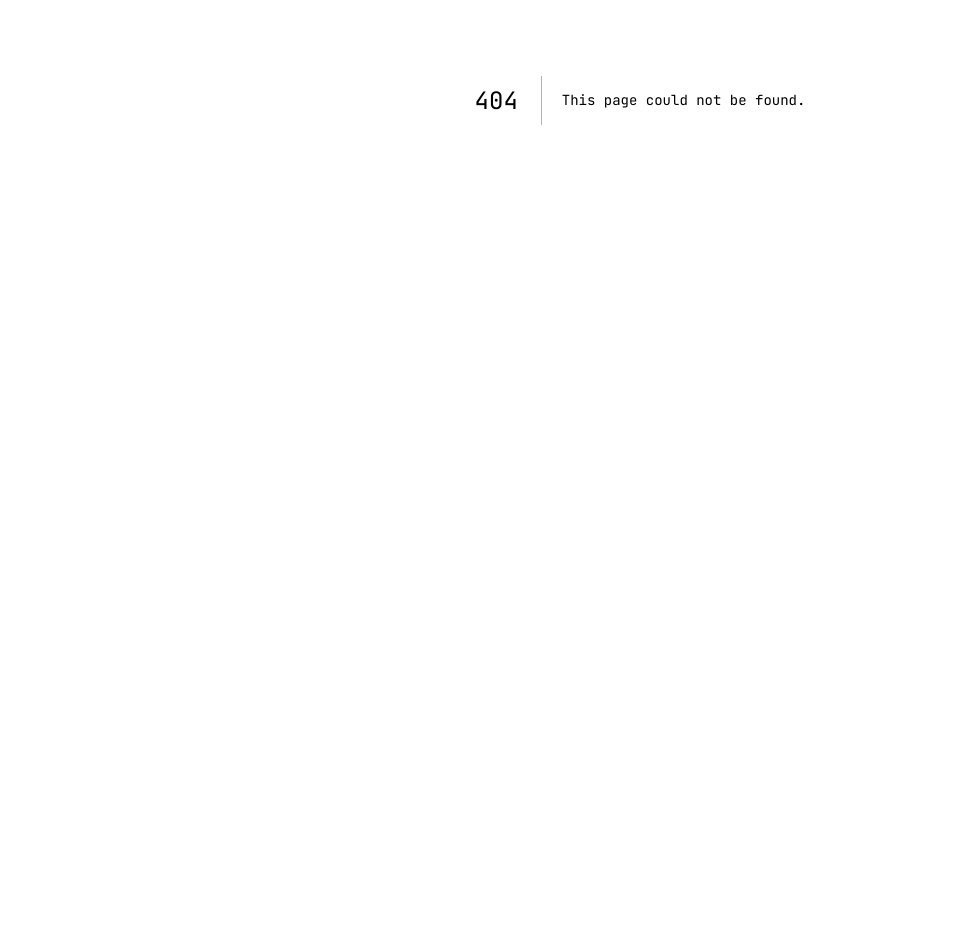
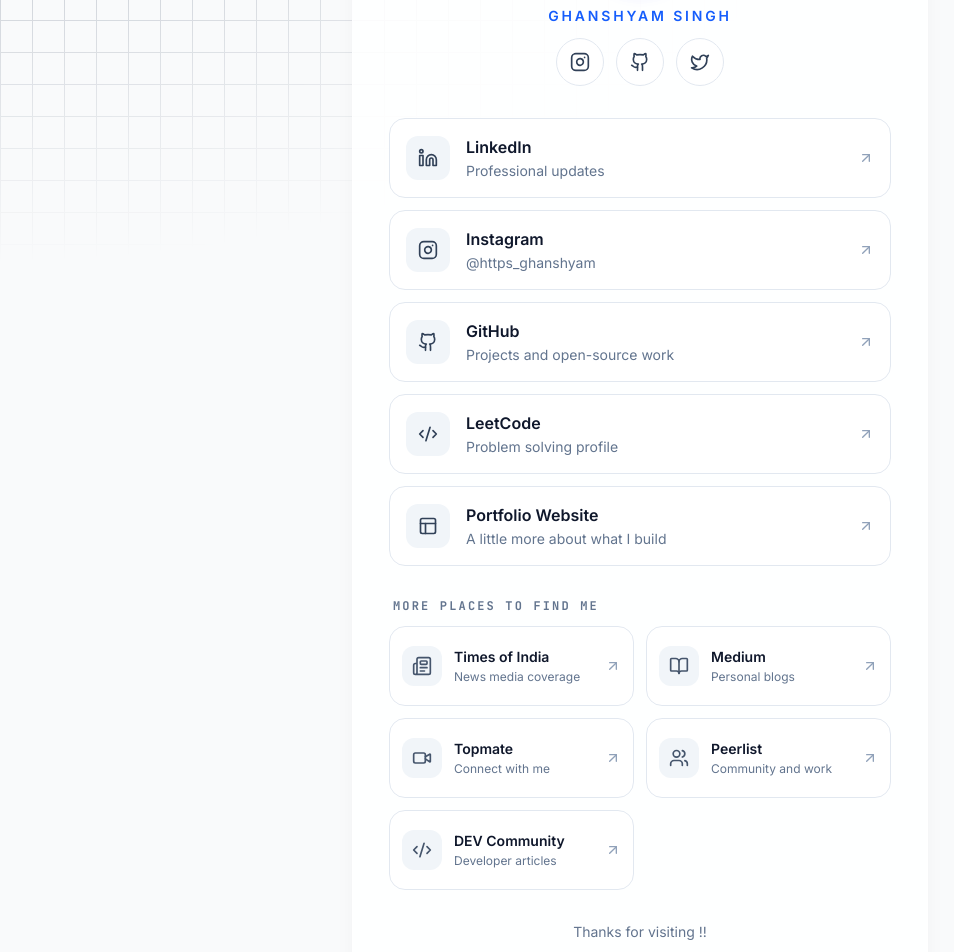
Before and after one commit to ghanshyam2005singh/ghanshyamsingh.dev, a Next.js app: page /socials in a window 1280 px wide. Before the commit this address had no page. Shown: the part 300-1252 px from the top of the page, without its empty margins (0-954 px from the left). Before the commit the page ends 800 px from the top, so only its background shows below. Built offline with nearby package versions, Linux system fonts and the light colour scheme.

Commit message:
social page added and other pages update

```diff
--- a/src/components/About.tsx
+++ b/src/components/About.tsx
@@ -62,7 +62,7 @@
         });
       } catch {
         setStats({
-          public_repos: 202,
+          public_repos: 204,
           organisations: 10,
         });
       }
@@ -73,17 +73,23 @@
   return stats;
 };
 
-const About: React.FC = () => {
+type AboutProps = {
+  showPhoto?: boolean;
+};
+
+const About: React.FC<AboutProps> = ({ showPhoto = false }) => {
   const [imgLoaded, setImgLoaded] = useState(false);
   const github = useGithubStats(GITHUB_USERNAME);
 
   return (
     <section
       id="about"
-      className="min-h-screen flex items-center justify-center z-10 px-4 sm:px-6 lg:px-8 py-20"
+      className={`flex items-center justify-center z-10 px-4 sm:px-6 lg:px-8 ${
+        showPhoto ? "min-h-screen py-20" : "py-10 sm:py-12"
+      }`}
     >
       <div className="max-w-6xl z-10 mx-auto">
-        <div className="grid grid-cols-1 lg:grid-cols-2 gap-12 z-10 lg:gap-16 items-center">
+        <div className={`grid grid-cols-1 ${showPhoto ? "lg:grid-cols-2" : ""} gap-12 z-10 lg:gap-16 items-center`}>
 
           {/* Text Content */}
           <div className="space-y-6">
@@ -97,10 +103,10 @@
                 <Typewriter />
               </div>
 
-              <p className="text-lg sm:text-xl text-gray-600 leading-relaxed max-w-lg">
+              {/* <p className="text-lg sm:text-xl text-gray-600 leading-relaxed max-w-lg">
                 I build digital solutions that make a difference. Passionate about creating
                 tools for students and developers, exploring AI, and turning ideas into reality.
-              </p>
+              </p> */}
             </div>
 
             {/* Simple Stats */}
@@ -110,7 +116,7 @@
                 <div className="text-sm text-gray-600">Contributions</div>
               </div>
               <div className="text-center">
-                <div className="text-2xl font-bold text-gray-900">{github?.public_repos || 202}</div>
+                <div className="text-2xl font-bold text-gray-900">{github?.public_repos || 204}</div>
                 <div className="text-sm text-gray-600">Projects</div>
               </div>
               <div className="text-center">
@@ -145,12 +151,11 @@
                   LeetCode
                 </a>
                 <a
-                  href="https://linktr.ee/https_ghanshyam"
-                  target="_blank"
+                  href="./socials"
                   rel="noopener noreferrer"
                   className="px-5 py-2.5 border border-gray-300 text-gray-700 rounded-lg text-sm font-medium hover:bg-gray-50 transition-colors"
                 >
-                  Linktree
+                  Socials
                 </a>
                 <a
                   href="https://github.com/ghanshyam2005singh"
@@ -164,8 +169,8 @@
             </div>
           </div>
 
-          {/* Photo */}
-          <div className="flex justify-center lg:justify-end">
+          {/* Show the profile photo on the home page only. */}
+          {showPhoto && <div className="flex justify-center lg:justify-end">
             <div className="relative">
               <div className="w-80 h-80 sm:w-96 sm:h-96 relative">
                 {/* Background decoration */}
@@ -189,7 +194,7 @@
                 </div>
               </div>
             </div>
-          </div>
+          </div>}
 
         </div>
       </div>
--- a/src/components/Achievments.tsx
+++ b/src/components/Achievments.tsx
@@ -39,7 +39,7 @@
 ];
 
 const Achievements: React.FC = () => (
-  <section id="achievements" className="py-16 px-4 sm:px-6 lg:px-8 bg-gray-50">
+  <section id="achievements" className=" px-4 sm:px-6 lg:px-8 bg-gray-50">
     <div className="max-w-6xl mx-auto">
       {/* Header */}
       <div className="text-center mb-12">
--- a/src/components/Contact.tsx
+++ b/src/components/Contact.tsx
@@ -44,7 +44,7 @@
   return (
     <section id="contact" className="py-16 px-4 sm:px-6 lg:px-8 bg-white">
       <div className="max-w-6xl mx-auto">
-        <div className="mb-12 max-w-3xl">
+        {/* <div className="mb-12 max-w-3xl">
           <p className="text-blue-600 font-semibold mb-3">Contact</p>
           <h2 className="text-3xl sm:text-4xl font-bold text-gray-900 mb-4">
             Get In Touch
@@ -53,7 +53,7 @@
             Have a project in mind or want to collaborate? Drop me a message and
             I&apos;ll get back to you as soon as possible.
           </p>
-        </div>
+        </div> */}
 
         <div className="grid grid-cols-1 lg:grid-cols-[0.8fr_1.2fr] gap-8 items-start">
           <aside className="rounded-lg border border-gray-200 bg-gray-50 p-6">
@@ -77,7 +77,7 @@
                   ghanshyam2005singh@gmail.com
                 </span>
               </a>
-              <div className="flex items-center gap-3 rounded-lg bg-white p-3 text-gray-700 border border-gray-200">
+              {/* <div className="flex items-center gap-3 rounded-lg bg-white p-3 text-gray-700 border border-gray-200">
                 <MapPin className="h-5 w-5 shrink-0" />
                 <span className="text-sm font-medium">India / Remote</span>
               </div>
@@ -98,9 +98,7 @@
               >
                 <Linkedin className="h-5 w-5 shrink-0" />
                 <span className="text-sm font-medium">LinkedIn</span>
-              </a>
-            </div>
-          </aside>
+              </a> */}
 
           <form
             onSubmit={handleSubmit}
@@ -178,8 +176,11 @@
               </div>
             )}
           </form>
+          </div>
+          </aside>
         </div>
       </div>
+
     </section>
   );
 };
--- a/src/components/Skills.tsx
+++ b/src/components/Skills.tsx
@@ -56,7 +56,7 @@
 ];
 
 const Skills: React.FC = () => (
-  <section id="skills" className="py-16 px-4 z-10 sm:px-6 lg:px-8 bg-gray-50">
+  <section id="skills" className="py-8 px-4 z-10 sm:px-6 lg:px-8 bg-gray-50">
     <div className="max-w-6xl z-10 mx-auto">
       {/* Header */}
       <div className="text-center z-10 mb-12">
@@ -90,7 +90,7 @@
       </div>
 
       {/* Call to Action Links */}
-      <div className="flex flex-wrap justify-center gap-4">
+      {/* <div className="flex flex-wrap justify-center gap-4">
         <a
           href="https://leetcode.com/u/https_ghanshyam/"
           target="_blank"
@@ -100,7 +100,7 @@
           LeetCode Profile
         </a>
         <a
-          href="https://drive.google.com/file/d/1KV2Mxz8nbwsALgMxQ3CcFJtbMa3JGUl3/view?usp=sharing"
+          href="https://drive.google.com/file/d/1BH4I7qArpUNKlC0Xv_d2LodHBh-S-vGL/view?usp=drive_link"
           target="_blank"
           rel="noopener noreferrer"
           className="px-6 py-3 border border-gray-300 text-gray-700 rounded-lg font-medium hover:bg-gray-50 transition-colors"
@@ -115,7 +115,7 @@
         >
           Github
         </a>
-      </div>
+      </div> */}
     </div>
   </section>
 );
--- a/src/pages/index.tsx
+++ b/src/pages/index.tsx
@@ -69,7 +69,7 @@
         structuredData={[personJsonLd, websiteJsonLd, alumconnJsonLd]}
       />
       <SiteLayout>
-        <About />
+        <About showPhoto />
 
         <section className="px-4 sm:px-6 lg:px-8 pb-20">
           <div className="max-w-6xl mx-auto">
--- /dev/null
+++ b/src/pages/socials.tsx
@@ -0,0 +1,204 @@
+import React from "react";
+import Image from "next/image";
+import {
+  ArrowUpRight,
+  BookOpen,
+  Code2,
+  Github,
+  Instagram,
+  Linkedin,
+  Newspaper,
+  PanelsTopLeft,
+  Twitter,
+  Users,
+  Video,
+} from "lucide-react";
+import SEO from "../components/SEO";
+import SiteLayout from "../components/SiteLayout";
+
+const featuredLinks = [
+    {
+    label: "LinkedIn",
+    detail: "Professional updates",
+    href: "https://www.linkedin.com/in/ghanshyam-singh-b014232b2/",
+    Icon: Linkedin,
+  },
+  {
+    label: "Instagram",
+    detail: "@https_ghanshyam",
+    href: "https://instagram.com/https_ghanshyam",
+    Icon: Instagram,
+  },
+  {
+    label: "GitHub",
+    detail: "Projects and open-source work",
+    href: "https://github.com/ghanshyam2005singh",
+    Icon: Github,
+  },
+  {
+    label: "LeetCode",
+    detail: "Problem solving profile",
+    href: "https://leetcode.com/u/https_ghanshyam/",
+    Icon: Code2,
+  },
+
+    {
+    label: "Portfolio Website",
+    detail: "A little more about what I build",
+    href: "/",
+    Icon: PanelsTopLeft,
+  },
+];
+
+const moreLinks = [
+  {
+    label: "Times of India",
+    detail: "News media coverage",
+    href: "https://timesofindia.indiatimes.com/city/lucknow/lu-students-alumconn-toredefine-campus-connect/articleshow/124099131.cms",
+    Icon: Newspaper,
+  },
+  {
+    label: "Medium",
+    detail: "Personal blogs",
+    href: "https://medium.com/",
+    Icon: BookOpen,
+  },
+  {
+    label: "Topmate",
+    detail: "Connect with me",
+    href: "https://topmate.io/",
+    Icon: Video,
+  },
+  {
+    label: "Peerlist",
+    detail: "Community and work",
+    href: "https://peerlist.io/",
+    Icon: Users,
+  },
+  {
+    label: "DEV Community",
+    detail: "Developer articles",
+    href: "https://dev.to/",
+    Icon: Code2,
+  },
+];
+
+const SocialsPage: React.FC = () => (
+  <>
+    <SEO
+      title="Social Links"
+      description="Find Ghanshyam Singh across social media, developer communities, and the web."
+      path="/socials"
+      type="profile"
+      keywords={["Ghanshyam Singh social links", "Ghanshyam Singh Instagram", "Ghanshyam Singh GitHub"]}
+    />
+    <SiteLayout>
+      <section className="px-4 py-12 sm:px-6 sm:py-16 lg:px-8">
+        <div className="mx-auto max-w-xl">
+          <div className="rounded-3xl border border-white/80 bg-white/85 p-6 shadow-xl shadow-slate-900/5 backdrop-blur sm:p-9">
+            <div className="flex flex-col items-center text-center">
+              <div className="rounded-full bg-blue-500 p-1 shadow-lg shadow-indigo-500/20">
+                <Image
+                  src="/assets/cmo-2.jpg"
+                  alt="Ghanshyam Singh"
+                  width={112}
+                  height={112}
+                  priority
+                  className="h-28 w-28 rounded-full border-4 border-white object-cover"
+                />
+              </div>
+              <p className="mt-5 text-sm font-semibold uppercase tracking-[0.2em] text-blue-600">
+                Ghanshyam Singh
+              </p>
+              {/* <h1 className="mt-2 text-3xl font-bold tracking-tight text-slate-900 sm:text-4xl">
+                Find me around the web
+              </h1>
+              <p className="mt-3 max-w-md text-sm leading-6 text-slate-600 sm:text-base">
+                Follow along for what I’m building, learning, and sharing.
+              </p> */}
+            </div>
+
+            <div className="mt-3 flex justify-center gap-3">
+              {[
+                { label: "Instagram", href: "https://instagram.com/https_ghanshyam", Icon: Instagram },
+                { label: "GitHub", href: "https://github.com/ghanshyam2005singh", Icon: Github },
+                { label: "X", href: "https://twitter.com/https_ghanshyam", Icon: Twitter },
+              ].map(({ label, href, Icon }) => (
+                <a
+                  key={label}
+                  href={href}
+                  target="_blank"
+                  rel="noopener noreferrer"
+                  aria-label={label}
+                  className="flex h-12 w-12 items-center justify-center rounded-full border border-slate-200 bg-white text-slate-700 transition hover:-translate-y-0.5 hover:border-blue-200 hover:bg-blue-50 hover:text-blue-700"
+                >
+                  <Icon className="h-5 w-5" />
+                </a>
+              ))}
+            </div>
+
+            {/* <p className="mt-4 text-center text-xs font-medium text-slate-500">
+              @https_ghanshyam · Instagram &amp; X
+            </p> */}
+
+            <div className="mt-8 space-y-3">
+              {featuredLinks.map(({ label, detail, href, Icon }) => (
+                <a
+                  key={label}
+                  href={href}
+                  target={href.startsWith("http") ? "_blank" : undefined}
+                  rel={href.startsWith("http") ? "noopener noreferrer" : undefined}
+                  className="group flex items-center gap-4 rounded-2xl border border-slate-200 bg-white px-4 py-4 transition hover:-translate-y-0.5 hover:border-blue-200 hover:bg-blue-50/60 hover:shadow-md hover:shadow-blue-900/5"
+                >
+                  <span className="flex h-11 w-11 shrink-0 items-center justify-center rounded-xl bg-slate-100 text-slate-700 transition group-hover:bg-blue-100 group-hover:text-blue-700">
+                    <Icon className="h-5 w-5" />
+                  </span>
+                  <span className="min-w-0 flex-1">
+                    <span className="block font-semibold text-slate-900">{label}</span>
+                    <span className="mt-0.5 block truncate text-sm text-slate-500">{detail}</span>
+                  </span>
+                  <ArrowUpRight className="h-4 w-4 shrink-0 text-slate-400 transition group-hover:text-blue-600" />
+                </a>
+              ))}
+            </div>
+
+            <div className="mt-8">
+              <h2 className="mb-3 px-1 text-xs font-bold uppercase tracking-[0.18em] text-slate-500">
+                More places to find me
+              </h2>
+              <div className="grid grid-cols-1 gap-3 sm:grid-cols-2">
+                {moreLinks.map(({ label, detail, href, Icon }) => (
+                  <a
+                    key={label}
+                    href={href}
+                    target="_blank"
+                    rel="noopener noreferrer"
+                    className="group flex min-h-20 items-center gap-3 rounded-2xl border border-slate-200 bg-white/80 p-3 transition hover:border-blue-200 hover:bg-blue-50/60"
+                  >
+                    <span className="flex h-10 w-10 shrink-0 items-center justify-center rounded-xl bg-slate-100 text-slate-600 group-hover:bg-blue-100 group-hover:text-blue-700">
+                      <Icon className="h-5 w-5" />
+                    </span>
+                    <span className="min-w-0 flex-1">
+                      <span className="block text-sm font-semibold text-slate-900">{label}</span>
+                      <span className="mt-0.5 block text-xs leading-4 text-slate-500">{detail}</span>
+                    </span>
+                    <ArrowUpRight className="h-4 w-4 shrink-0 text-slate-400" />
+                  </a>
+                ))}
+              </div>
+            </div>
+
+            <p className="mt-8 text-center text-sm font-medium text-slate-500">
+              Thanks for visiting !!
+            </p>
+          </div>
+          <p className="mt-5 text-center text-xs text-slate-500">
+            © {new Date().getFullYear()} Ghanshyam Singh
+          </p>
+        </div>
+      </section>
+    </SiteLayout>
+  </>
+);
+
+export default SocialsPage;
```
Also changed, not shown: next-env.d.ts, 1 other file (tests, documents, lock files or other folders).
